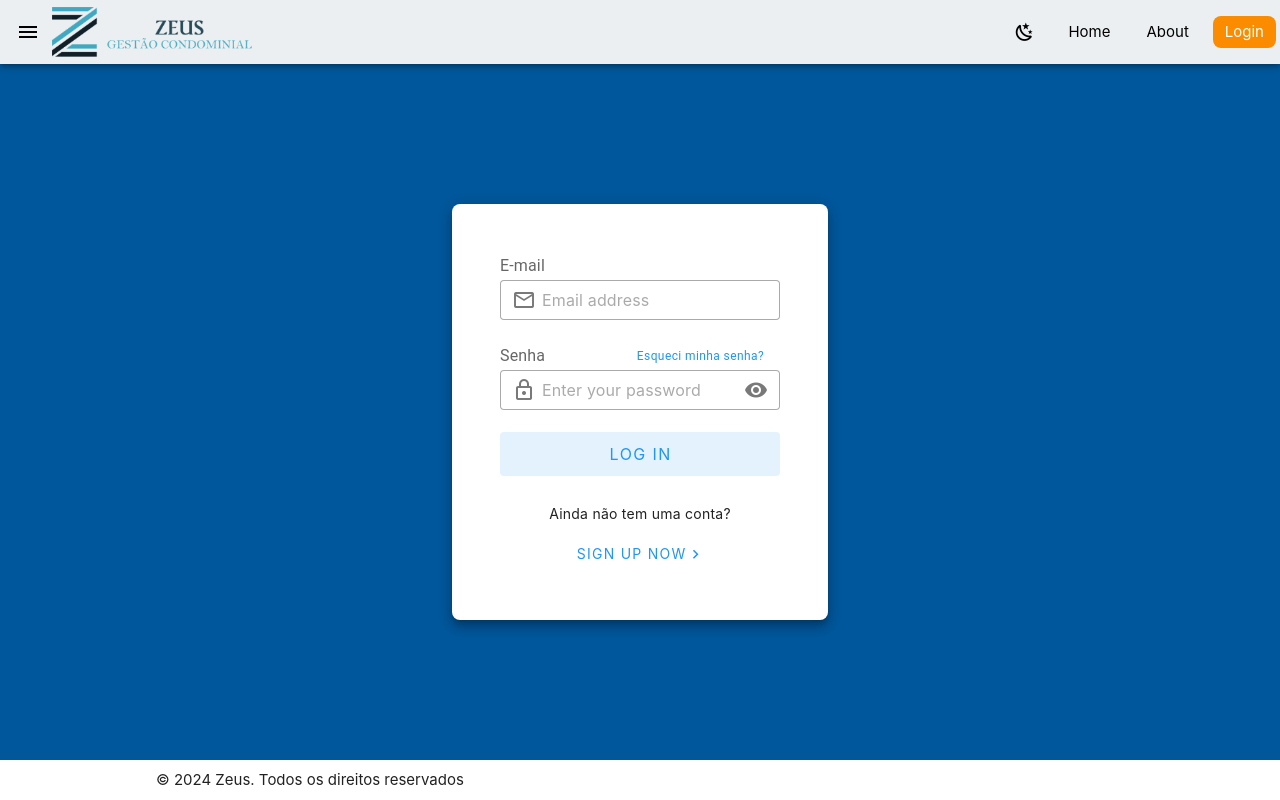
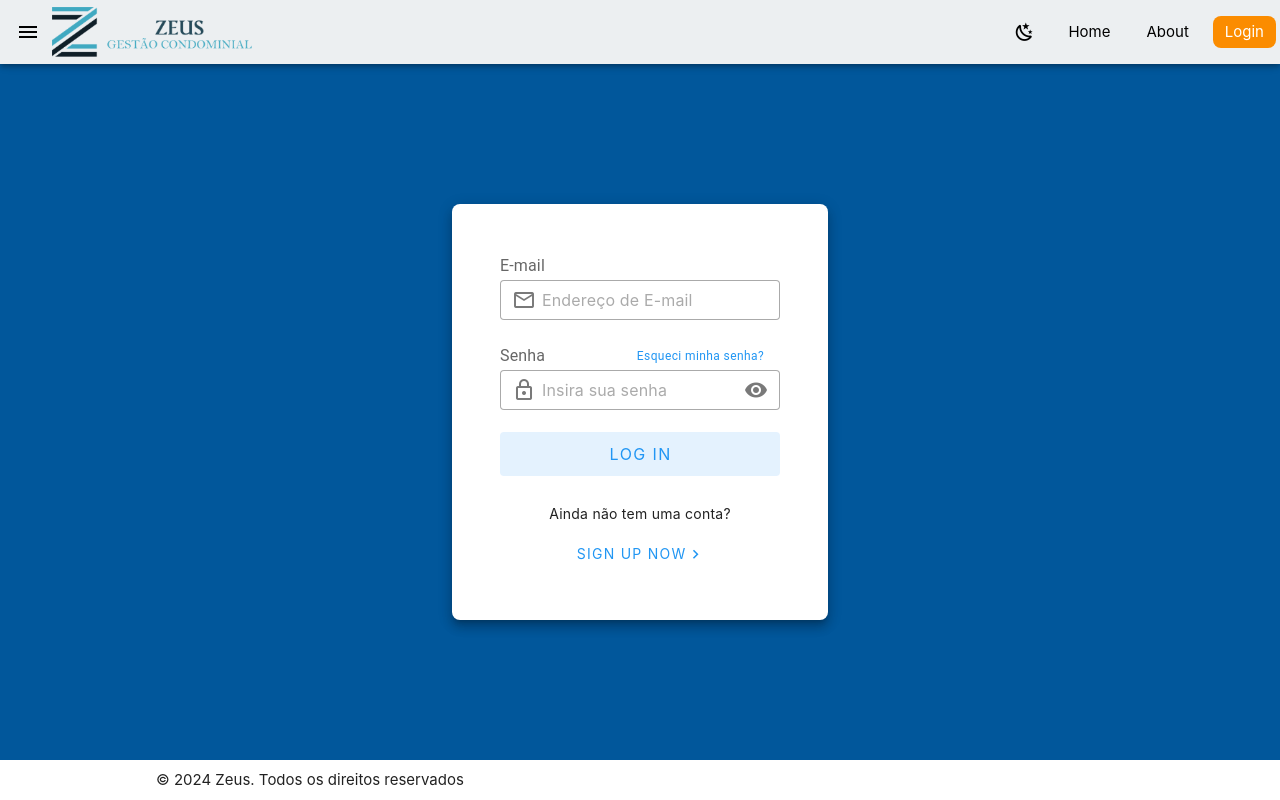
Before and after one commit to ICEI-PUC-Minas-PMV-SI/pmv-si-2024-2-pe6-t1-pmv-si-2024-2-pe6-t1-DistributedApplications-Template, a Vue app in the folder front/zeus-front/: page /login in a window 1280 px wide. Built offline with nearby package versions, Linux system fonts and the light colour scheme.

Commit message:
system layout

```diff
--- a/front/zeus-front/src/App.vue
+++ b/front/zeus-front/src/App.vue
@@ -1,11 +1,14 @@
 <script setup lang="ts">
 import SiteLayout from '@/components/Site/SiteLayout.vue'
+import SystemLayout from '@/components/System/SystemLayout.vue'
 import { useThemeStore } from '@/stores/theme';
+import { useUserStore } from '@/stores/user';
 </script>
 
 <template>
   <v-app :theme="useThemeStore().theme">
-    <SiteLayout />
+    <SiteLayout v-if="!useUserStore().isAuthenticated" />
+    <SystemLayout v-else />
   </v-app>
 </template>
 
@@ -19,6 +22,9 @@ body {
     display: block;
     grid-template-columns: 1fr 1fr;
     padding: 0 0;
+    width: 100%;
+    margin: 0;
+    max-width: none;
   }
 }
 
--- /dev/null
+++ b/front/zeus-front/src/components/System/SystemLayout.vue
@@ -0,0 +1,21 @@
+<script setup lang="ts">
+import NavbarLeft from '@/components/Site/NavbarLeft.vue';
+import NavbarRight from '@/components/Site/NavbarRight.vue';
+import Footer from '@/components/Site/Footer.vue';
+</script>
+
+<template>
+  <v-layout class="rounded rounded-md">
+    <v-app-bar title="Application bar"></v-app-bar>
+
+    <v-navigation-drawer permanent>
+      <v-list>
+        <v-list-item title="Navigation drawer"></v-list-item>
+      </v-list>
+    </v-navigation-drawer>
+
+    <v-main class="d-flex align-center justify-center" style="min-height: 300px;">
+      Main Content
+    </v-main>
+  </v-layout>
+</template>
--- a/front/zeus-front/src/router/index.ts
+++ b/front/zeus-front/src/router/index.ts
@@ -1,6 +1,4 @@
 import { createRouter, createWebHistory } from 'vue-router'
-import HomeView from '../views/Site/Home.vue'
-import Login from '../views/Site/Login.vue'
 
 const router = createRouter({
   history: createWebHistory(import.meta.env.BASE_URL),
@@ -8,17 +6,22 @@ const router = createRouter({
     {
       path: '/',
       name: 'home',
-      component: HomeView
+      component: () => import('@/views/Site/Home.vue')
     },
     {
       path: '/about',
       name: 'about',
-      component: () => import('@/views/Site/Home.vue')
+      component: () => import('@/views/Site/About.vue')
     },
     {
       path: '/login',
       name: 'login',
       component: () => import('@/views/Site/Login.vue')
+    },
+    {
+      path: '/dashboard',
+      name: 'dashboard',
+      component: () => import('@/views/System/Dashboard.vue')
     }
   ]
 })
--- /dev/null
+++ b/front/zeus-front/src/stores/user.ts
@@ -0,0 +1,13 @@
+import { defineStore } from 'pinia'
+
+export const useUserStore = defineStore('user', {
+  state: () => ({
+    user: {},
+    isAuthenticated: false
+  }),
+  actions: {
+    setIsAutenticated(value: boolean) {
+      this.isAuthenticated = value
+    }
+  }
+})
--- /dev/null
+++ b/front/zeus-front/src/views/Site/About.vue
@@ -0,0 +1,7 @@
+<script setup lang="ts">
+
+</script>
+
+<template>
+  <h1>About</h1>
+</template>
--- a/front/zeus-front/src/views/Site/Home.vue
+++ b/front/zeus-front/src/views/Site/Home.vue
@@ -16,10 +16,9 @@ const services = ref([
   <v-container class="d-flex flex-column align-center justify-center fill-height">
 
     <v-row>
-      <v-col sm="12" md="7" class="text-center">
+      <v-col sm="12" md="7">
         <h1 class="text-h3">Bem-vindo ao Sistema de Gestão de Condomínio</h1>
         <p class="text-h6">Gerencie seu condomínio de forma eficiente e prática.</p>
-        <div class="position-absolute" style="left: 120px;">
         <v-img
           width="600"
           class="rounded-lg"
@@ -27,7 +26,6 @@ const services = ref([
           cover
           src="https://st2.depositphotos.com/4743681/47108/i/450/depositphotos_471084482-stock-photo-cityscape-residential-area-modern-apartment.jpg"
         />
-        </div>
       </v-col>
       <v-col sm="12" md="5">
         <v-card class="h-100 pa-4 d-flex flex-column justify-space-between">
--- a/front/zeus-front/src/views/Site/Login.vue
+++ b/front/zeus-front/src/views/Site/Login.vue
@@ -1,7 +1,16 @@
 <script setup lang="ts">
 import { ref } from 'vue'
+import { useRouter } from 'vue-router'
+import { useUserStore } from '@/stores/user';
+
+const router = useRouter();
 
 const visible = ref(false)
+
+function login() {
+  useUserStore().setIsAutenticated(true)
+  router.push('/dashboard');
+}
 </script>
 
 <template>
@@ -17,7 +26,7 @@ const visible = ref(false)
 
       <v-text-field
         density="compact"
-        placeholder="Email address"
+        placeholder="Endereço de E-mail"
         prepend-inner-icon="mdi-email-outline"
         variant="outlined"
       ></v-text-field>
@@ -38,7 +47,7 @@ const visible = ref(false)
         :append-inner-icon="visible ? 'mdi-eye-off' : 'mdi-eye'"
         :type="visible ? 'text' : 'password'"
         density="compact"
-        placeholder="Enter your password"
+        placeholder="Insira sua senha"
         prepend-inner-icon="mdi-lock-outline"
         variant="outlined"
         @click:append-inner="visible = !visible"
@@ -50,6 +59,7 @@ const visible = ref(false)
         size="large"
         variant="tonal"
         block
+        @click="login"
       >
         Log In
       </v-btn>
--- /dev/null
+++ b/front/zeus-front/src/views/System/Dashboard.vue
@@ -0,0 +1,7 @@
+<script setup lang="ts">
+
+</script>
+
+<template>
+<h1>Dashboard</h1>
+</template>
```
Lines whose indentation alone changed are shown as unchanged.
